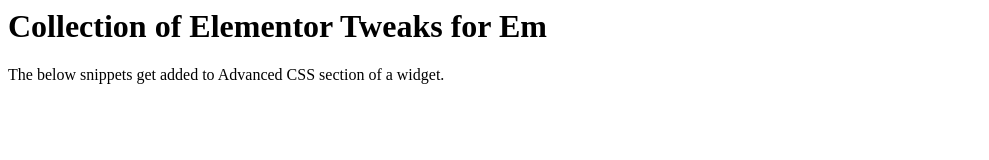
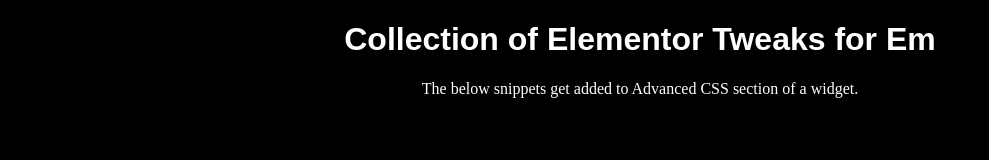
Before and after one commit to MattMarble/Elementor-Tweaks, a website: page index.html in a window 1280 px wide. Shown: the whole page, without its empty margins (0-989 px from the left). Drawn offline with Linux system fonts and the light colour scheme.

Commit message:
Added style

```diff
--- a/index.html
+++ b/index.html
@@ -1,5 +1,7 @@
+<!DOCTYPE html>
 <head>
   <title>Elementor Tweaks</title>
+  <link rel="stylesheet" type="text/css" href="style.css" />
 </head>
 <body>
   <h1>Collection of Elementor Tweaks for Em</h1>
--- /dev/null
+++ b/style.css
@@ -0,0 +1,9 @@
+h1 {
+  font-family: Sans-serif;
+}
+html,
+body {
+  background-color: black;
+  color: white;
+  text-align:center;
+}
```
